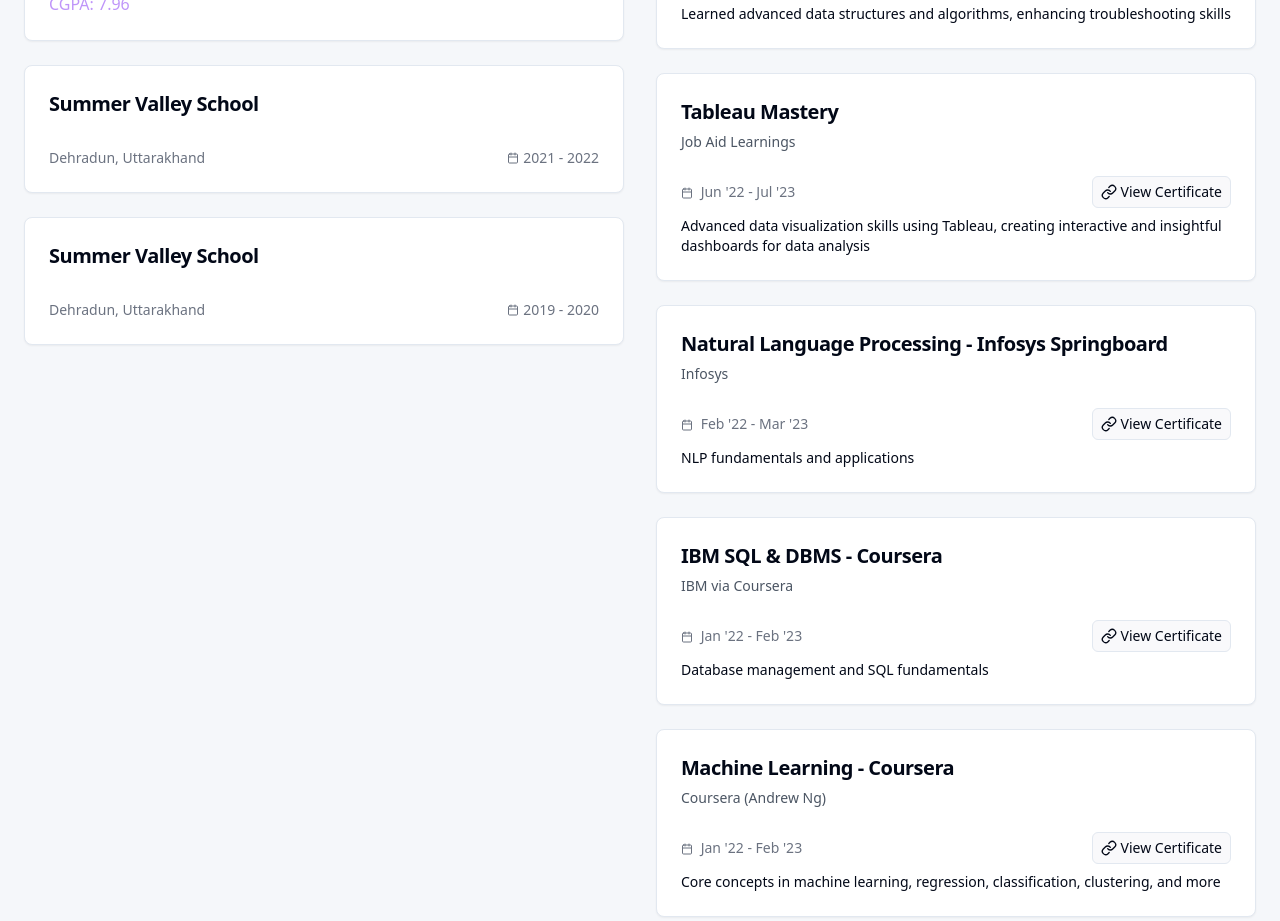
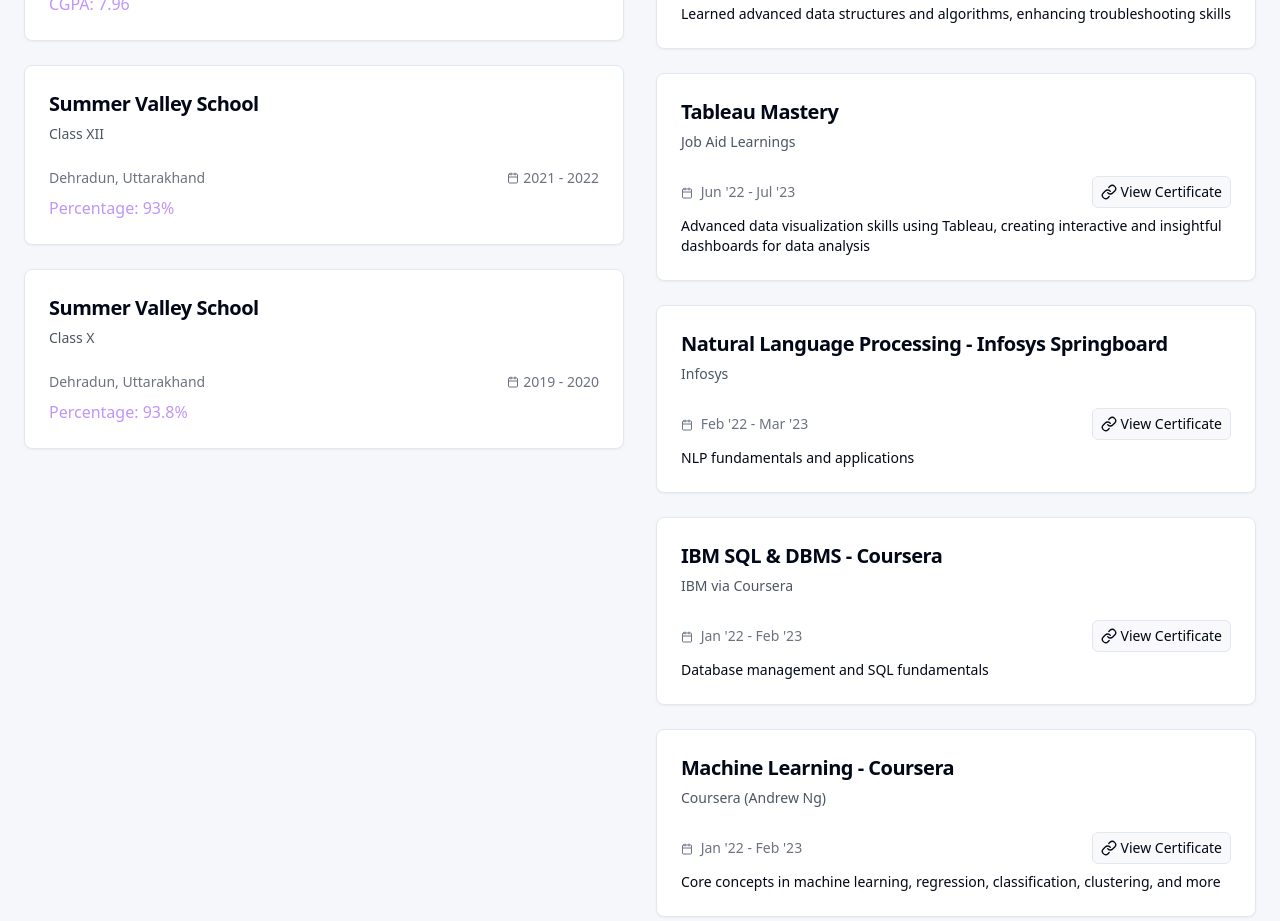
Before and after one commit to Ashi12218604/ashi-gupta-showcase-folio, a React (Vite) app: page / in a window 1280 px wide. Shown: the part 2620-3541 px from the top of the page. Built offline with nearby package versions, Linux system fonts and the light colour scheme.

Commit message:
Update Education.tsx

```diff
--- a/src/components/Education.tsx
+++ b/src/components/Education.tsx
@@ -1,4 +1,3 @@
-
 import { Card, CardContent, CardDescription, CardHeader, CardTitle } from "@/components/ui/card";
 import { GraduationCap, Calendar, Link as LinkIcon } from "lucide-react";
 import { Button } from "@/components/ui/button";
@@ -94,7 +93,7 @@ const Education = () => {
                   <CardHeader>
                     <CardTitle className="text-xl">{item.institution}</CardTitle>
                     <CardDescription className="text-gray-600 dark:text-gray-400">
-                      {item.degree}
+                      {item.degree || `Class ${item.class}`}
                     </CardDescription>
                   </CardHeader>
                   <CardContent>
@@ -104,8 +103,10 @@ const Education = () => {
                         <Calendar className="h-3 w-3 mr-1" /> {item.period}
                       </span>
                     </div>
-                    {item.grade && (
-                      <div className="mt-2 font-medium text-primary">{item.grade}</div>
+                    {(item.grade || item.percentage) && (
+                      <div className="mt-2 font-medium text-primary">
+                        {item.grade || `Percentage: ${item.percentage}`}
+                      </div>
                     )}
                   </CardContent>
                 </Card>
```
